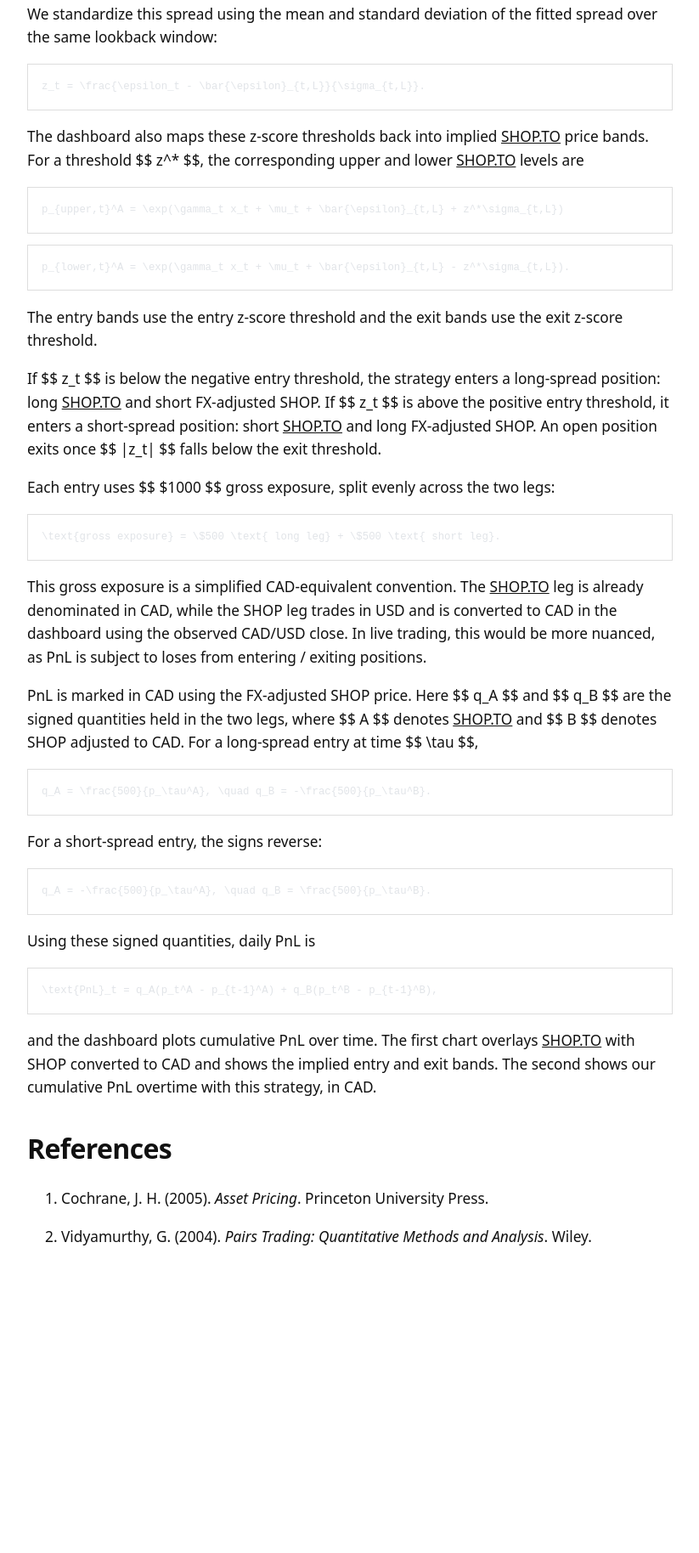
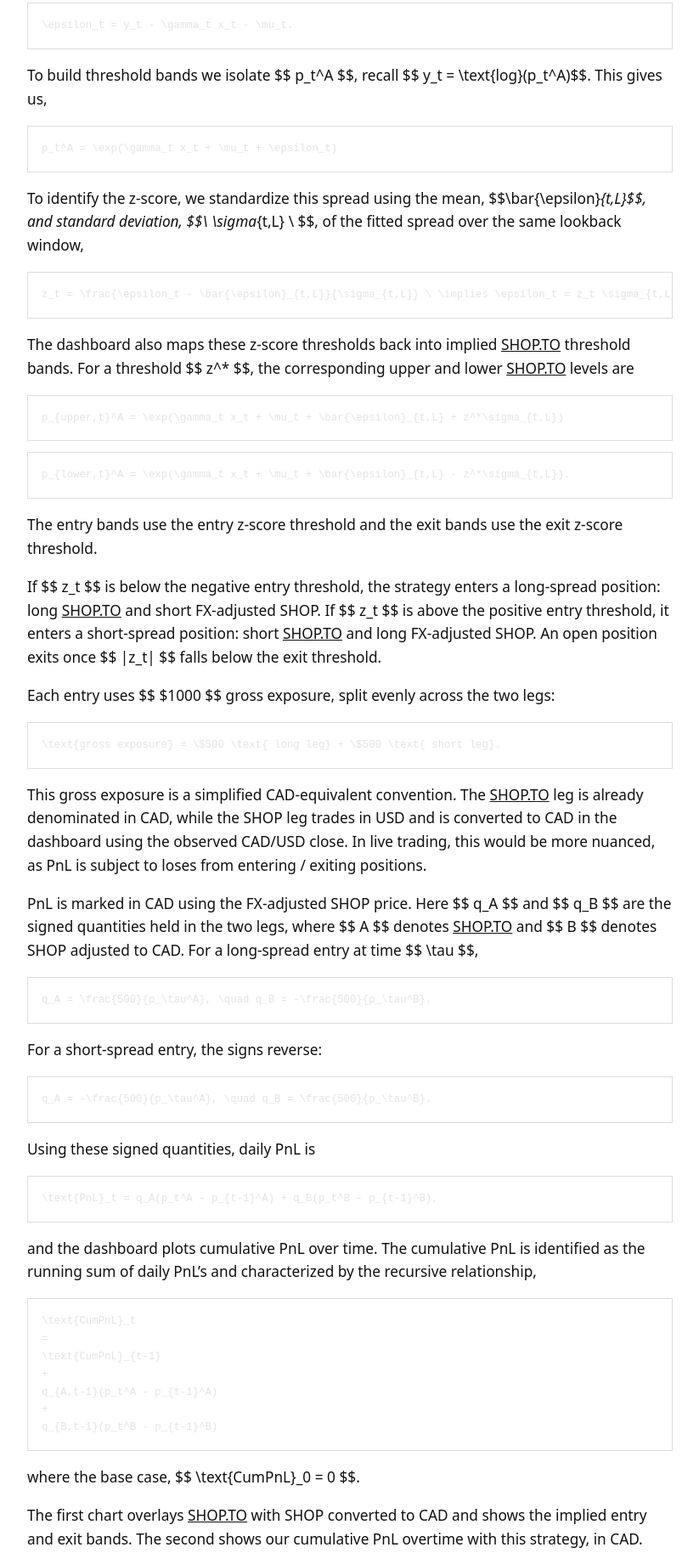
Before and after one commit to OmarHayat-DEV/pairs-trading-shopify, an Astro site in the folder web/: page /blog in a window 1280 px wide. Shown: the part 9209-11037 px from the top of the page at 85% size, without its empty margins (228-1051 px from the left). Before the commit the page ends 10776 px from the top, so only its background shows below. Built offline with nearby package versions, Linux system fonts and the light colour scheme; Astro itself is replaced by a stand-in of ours; some packages are replaced by stand-ins of ours; code samples lack their colours.

Commit message:
blog and home page content update

````diff
--- a/web/src/content/blog.md
+++ b/web/src/content/blog.md
@@ -189,7 +189,10 @@ In live trading we need to account for realities of actualizing trades. This cut
 
 ## Dashboard
 
-The dashboard gives a simple interactive backtest of the rolling-window strategy described above using the last two years of data. It exposes three parameters: the lookback period $$ L $$, the entry z-score threshold, and the exit z-score threshold.
+The dashboard gives a simple interactive backtest of the rolling-window strategy described above using the last two years of data. It offers three parameters:
+- the lookback period $$ L $$
+- the entry z-score threshold
+- the exit z-score threshold.
 
 At each time $$ t $$, the model estimates $$ \mu_t $$ and $$ \gamma_t $$ using the previous $$ L $$ observations of the log-price relationship
 
@@ -202,14 +205,19 @@ The current spread is then computed as
 ```math
 \epsilon_t = y_t - \gamma_t x_t - \mu_t.
 ```
-
-We standardize this spread using the mean and standard deviation of the fitted spread over the same lookback window:
+To build threshold bands we isolate $$ p_t^A $$, recall $$ y_t = \text{log}(p_t^A)$$. This gives us,
 
 ```math
-z_t = \frac{\epsilon_t - \bar{\epsilon}_{t,L}}{\sigma_{t,L}}.
+p_t^A = \exp(\gamma_t x_t + \mu_t + \epsilon_t)
 ```
 
-The dashboard also maps these z-score thresholds back into implied SHOP.TO price bands. For a threshold $$ z^* $$, the corresponding upper and lower SHOP.TO levels are
+To identify the z-score, we standardize this spread using the mean, $$\bar{\epsilon}_{t,L}$$, and standard deviation, $$\ \sigma_{t,L} \ $$,  of the fitted spread over the same lookback window,
+
+```math
+z_t = \frac{\epsilon_t - \bar{\epsilon}_{t,L}}{\sigma_{t,L}} \ \implies \epsilon_t = z_t \sigma_{t,L} + \bar{\epsilon}_{t,L}
+```
+
+The dashboard also maps these z-score thresholds back into implied SHOP.TO threshold bands. For a threshold $$ z^* $$, the corresponding upper and lower SHOP.TO levels are
 
 ```math
 p_{upper,t}^A = \exp(\gamma_t x_t + \mu_t + \bar{\epsilon}_{t,L} + z^*\sigma_{t,L})
@@ -249,7 +257,20 @@ Using these signed quantities, daily PnL is
 \text{PnL}_t = q_A(p_t^A - p_{t-1}^A) + q_B(p_t^B - p_{t-1}^B),
 ```
 
-and the dashboard plots cumulative PnL over time. The first chart overlays SHOP.TO with SHOP converted to CAD and shows the implied entry and exit bands. The second shows our cumulative PnL overtime with this strategy, in CAD.
+and the dashboard plots cumulative PnL over time. The cumulative PnL is identified as the running sum of daily PnL's and characterized by the recursive relationship,
+
+```math
+\text{CumPnL}_t
+=
+\text{CumPnL}_{t-1}
++
+q_{A,t-1}(p_t^A - p_{t-1}^A)
++
+q_{B,t-1}(p_t^B - p_{t-1}^B)
+```
+where the base case, $$ \text{CumPnL}_0 = 0 $$.
+
+The first chart overlays SHOP.TO with SHOP converted to CAD and shows the implied entry and exit bands. The second shows our cumulative PnL overtime with this strategy, in CAD.
 
 ## References
 
--- a/web/src/pages/index.astro
+++ b/web/src/pages/index.astro
@@ -6,7 +6,7 @@ import BaseLayout from "../layouts/BaseLayout.astro";
   <section class="dashboard-shell">
     <h1 class="dashboard-title">Statistical Arbitrage Analysis for Pairs Trading of SHOP (TSX) and SHOP (NASDAQ)</h1>
     <p class="dashboard-intro">
-      Rolling-window pairs strategy over the last two years of SHOP data. The first chart overlays SHOP.TO with SHOP converted to CAD and maps signal thresholds back into implied SHOP.TO price bands; the second shows cumulative mark-to-market PnL in CAD.
+      Rolling-window pairs strategy over the last two years of SHOP data. The first chart overlays SHOP.TO with SHOP converted to CAD and maps signal thresholds back into implied SHOP.TO price bands; the second shows cumulative PnL in CAD.
       <br><br>
       Green marks a long leg, red marks a short leg, and black marks an exit.
       <br><br>
````
